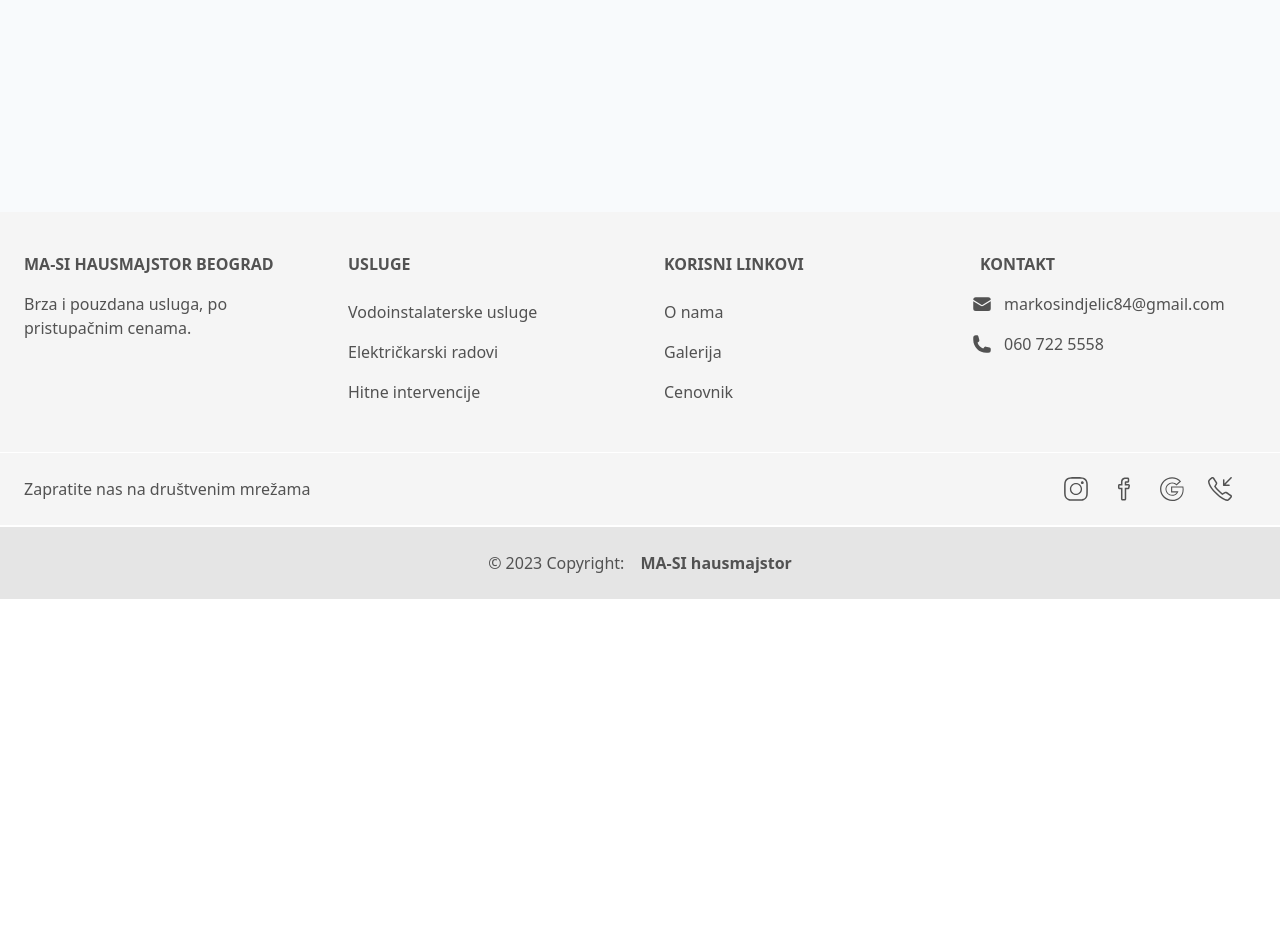
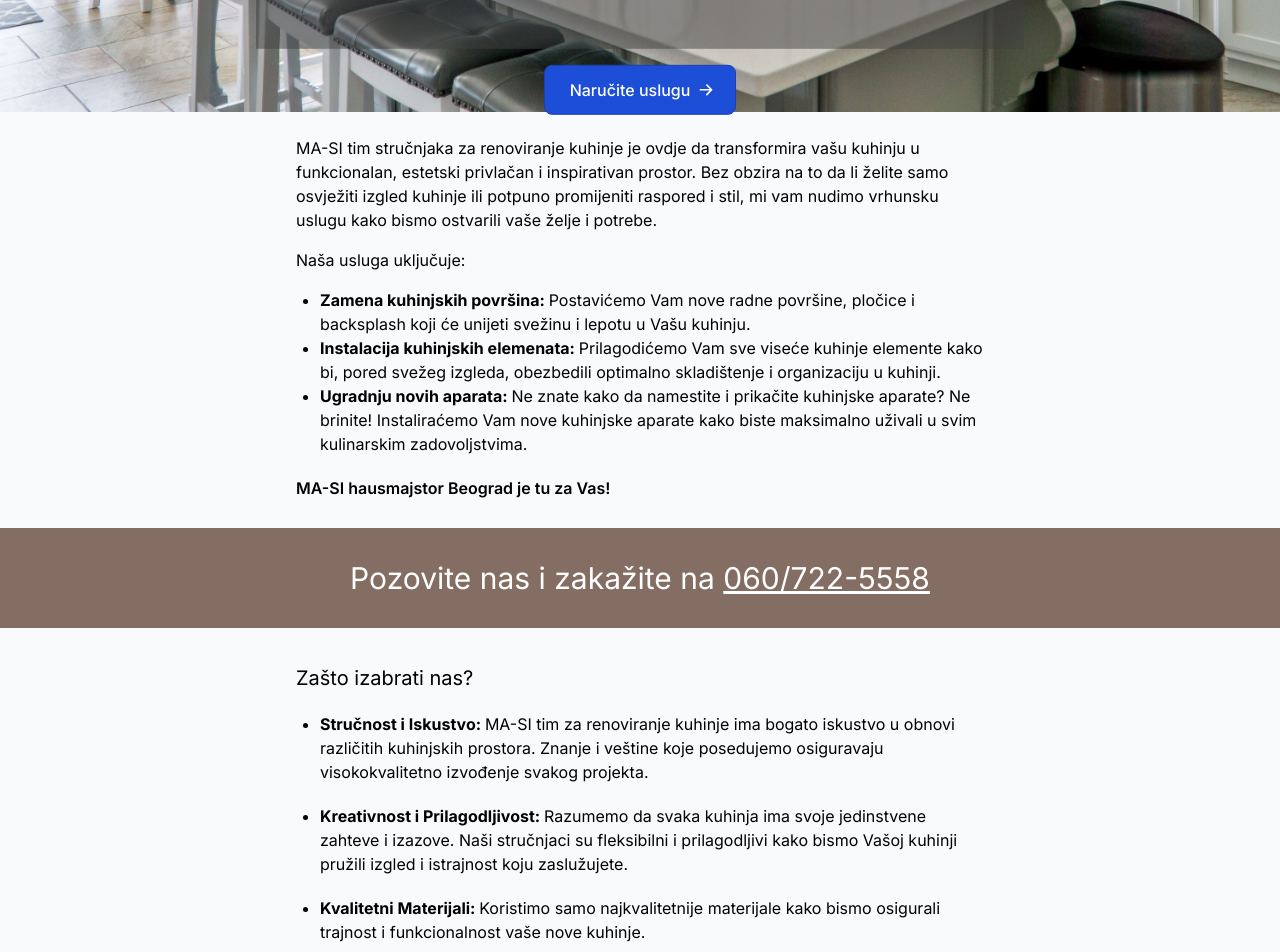
Before and after one commit to cehicm/ma-si-hausmajstor, a Next.js app: page /usluge/renoviranje-kuhinje in a window 1280 px wide. Before the commit this address had no page. Shown: the part 700-1652 px from the top of the page. Before the commit the page ends 1299 px from the top, so only its background shows below. Built offline with nearby package versions, Linux system fonts and the light colour scheme.

Commit message:
Add renoviranje kuhinja page

```diff
--- /dev/null
+++ b/src/pages/usluge/renoviranje-kuhinje.js
@@ -0,0 +1,96 @@
+import Image from "next/image";
+import Link from "next/link";
+import ServicePageHero from "@/components/servicepage/ServicePageHero";
+import ServicePageShortDesc from "@/components/servicepage/ServicePageShortDesc";
+import ServiceGallery from "@/components/servicepage/ServiceGalleryTwo";
+import CTA from "@/components/CTA";
+
+import kitchenOne from "../../../public/images/kitchen1.jpg";
+import kitchenTwo from "../../../public/images/kitchen2.jpg";
+
+export default function adaptacijaKupatila() {
+	return (
+		<section>
+			<div className="relative flex justify-center">
+				<div className="z-0 w-full">
+					<Image
+						src={kitchenOne}
+						alt="placeholder image"
+						className="w-full h-[500px] md:h-[700px] object-cover"
+					/>
+				</div>
+				<ServicePageHero
+					title="Renoviranje, adaptacija i popravka kuhinjskih elementa"
+					text="Vaša kuhinja je srce vašeg doma, mjesto gde se Vaša porodica i prijatelji okupljaju. MA-SI tim za renoviranje kuhinje će stvoriti prostor koji će Vam pružiti užitak u pripremi hrane i druženju."
+				/>
+			</div>
+
+			<div className="py-6">
+				<div className="max-w-3xl mx-auto px-10">
+					<p>
+						MA-SI tim stručnjaka za renoviranje kuhinje je ovdje da transformira
+						vašu kuhinju u funkcionalan, estetski privlačan i inspirativan
+						prostor. Bez obzira na to da li želite samo osvježiti izgled kuhinje
+						ili potpuno promijeniti raspored i stil, mi vam nudimo vrhunsku
+						uslugu kako bismo ostvarili vaše želje i potrebe.
+					</p>
+
+					<p className="pt-4">Naša usluga uključuje:</p>
+
+					<ul className="list-disc pl-6 pt-4">
+						<ServicePageShortDesc
+							pointTitle="Zamena kuhinjskih površina"
+							pointBody="Postavićemo Vam nove radne površine, pločice i backsplash koji će unijeti svežinu i lepotu u Vašu kuhinju."
+						/>
+						<ServicePageShortDesc
+							pointTitle="Instalacija kuhinjskih elemenata"
+							pointBody="Prilagodićemo Vam sve viseće kuhinje elemente kako bi, pored svežeg izgleda, obezbedili optimalno skladištenje i organizaciju u kuhinji."
+						/>
+
+						<ServicePageShortDesc
+							pointTitle="Ugradnju novih aparata"
+							pointBody="Ne znate kako da namestite i prikačite kuhinjske aparate? Ne brinite! Instaliraćemo Vam nove kuhinjske aparate kako biste maksimalno uživali u svim kulinarskim zadovoljstvima."
+						/>
+					</ul>
+
+					<p className="block font-semibold mt-5">
+						MA-SI hausmajstor Beograd je tu za Vas!
+					</p>
+				</div>
+
+				<div className="bg-lightbrown text-white my-7">
+					<h3 className="p-4 text-2xl lg:text-3xl px-10 py-8 text-center lg:max-w-3xl mx-auto">
+						Pozovite nas i zakažite na{" "}
+						<span className="block lg:inline">
+							<Link className="underline" href="tel:+381607225558">
+								060/722-5558
+							</Link>
+						</span>
+					</h3>
+				</div>
+
+				<div className="max-w-3xl mx-auto px-10">
+					<h2 className="text-xl pt-2 pb-5">Zašto izabrati nas?</h2>
+					<ul className="flex flex-col gap-5 pl-6 list-disc">
+						<ServicePageShortDesc
+							pointTitle="Stručnost i Iskustvo"
+							pointBody="MA-SI tim za renoviranje kuhinje ima bogato iskustvo u obnovi različitih kuhinjskih prostora. Znanje i veštine koje posedujemo osiguravaju visokokvalitetno izvođenje svakog projekta."
+						/>
+						<ServicePageShortDesc
+							pointTitle="Kreativnost i Prilagodljivost"
+							pointBody="Razumemo da svaka kuhinja ima svoje jedinstvene zahteve i izazove. Naši stručnjaci su fleksibilni i prilagodljivi kako bismo Vašoj kuhinji pružili izgled i istrajnost koju zaslužujete."
+						/>
+
+						<ServicePageShortDesc
+							pointTitle="Kvalitetni Materijali"
+							pointBody="Koristimo samo najkvalitetnije materijale kako bismo osigurali trajnost i funkcionalnost vaše nove kuhinje."
+						/>
+					</ul>
+				</div>
+			</div>
+
+			<CTA text="VAŠA ZAMISAO JE NAŠA MISIJA!" />
+			<ServiceGallery imageOne={kitchenOne} imageTwo={kitchenTwo} />
+		</section>
+	);
+}
```
Also changed, not shown: public/images/kitchen1.jpg (added), public/images/kitchen2.jpg (added).
